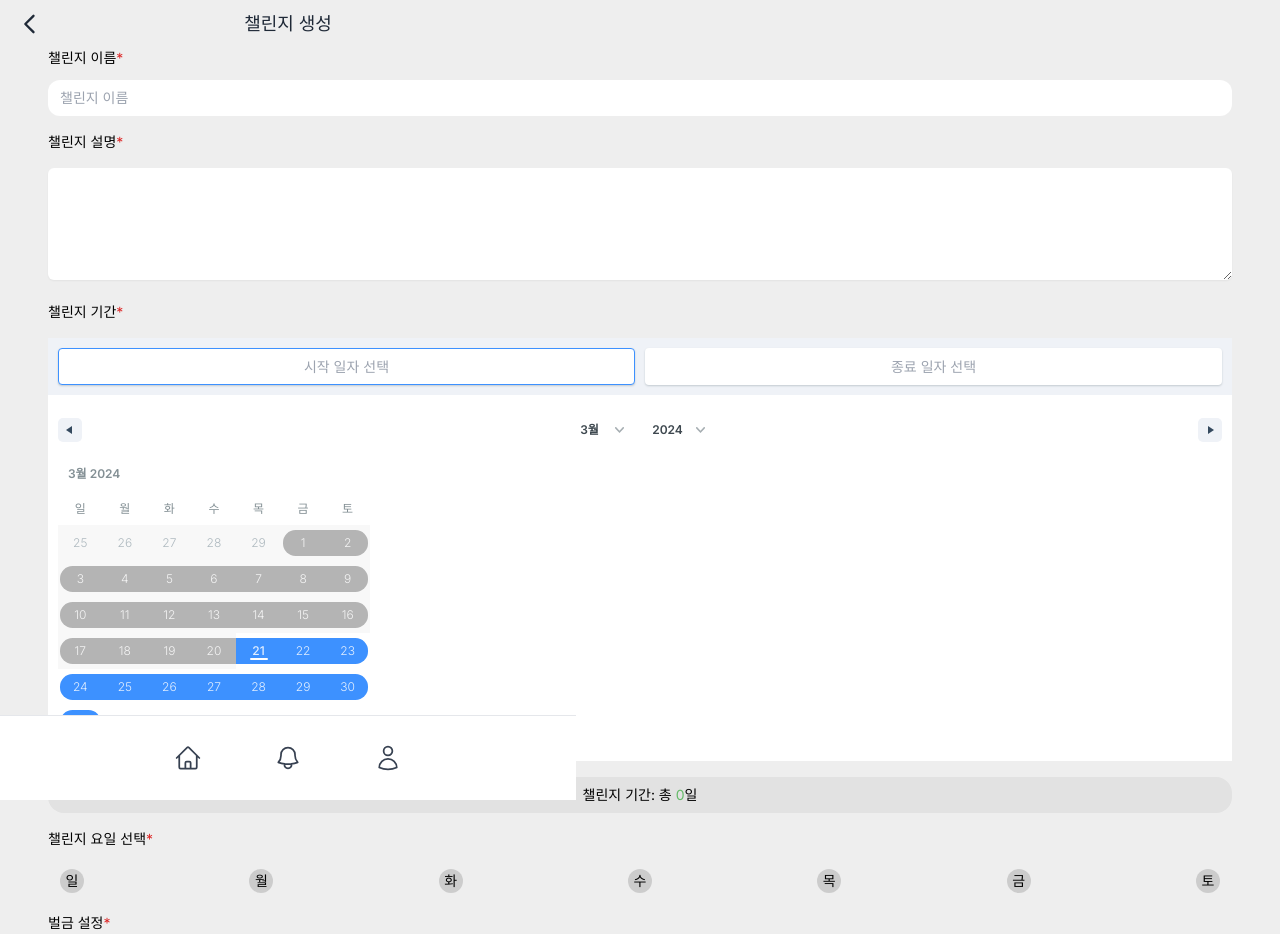
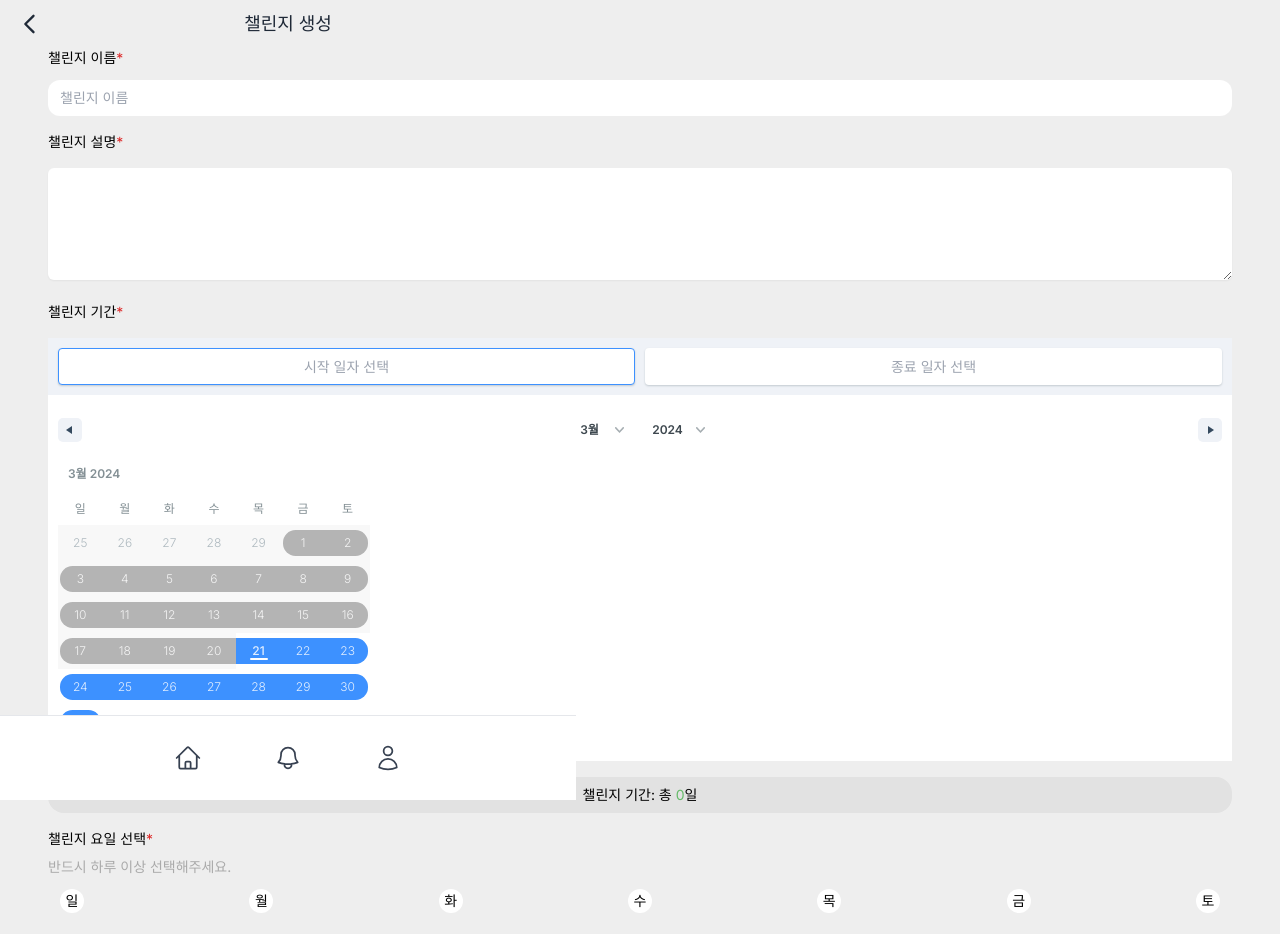
Before and after one commit to HabitPay/frontend, a Next.js app: page /challenges/create_challenge in a window 1280 px wide. Shown: the top 934 px of the page. Built offline with nearby package versions, Linux system fonts and the light colour scheme.

Commit message:
✨ feat: 요일 선택 기능 구현 #27

```diff
--- a/src/app/challenges/create_challenge/page.tsx
+++ b/src/app/challenges/create_challenge/page.tsx
@@ -2,7 +2,7 @@
 
 import { useState } from "react";
 
-import { format, differenceInDays } from "date-fns";
+import { format, differenceInDays, set } from "date-fns";
 import { useForm, Controller } from "react-hook-form";
 import { toZonedTime } from "date-fns-tz";
 import { ko } from "date-fns/locale";
@@ -48,6 +48,8 @@ function Page() {
     formState: { errors },
   } = useForm<IChallengeForm>({});
 
+  const [selectedDays, setSelectedDays] = useState([0, 0, 0, 0, 0, 0, 0]);
+
   const [challengeDate, setChallengeDate] = useState([
     {
       startDate: null,
@@ -64,7 +66,12 @@ function Page() {
 
   const onDescriptionChange = () => {};
 
-  const onStartDateChange = () => {};
+  const onSelectedDaysChange = (index: number) => {
+    setSelectedDays((prev) => {
+      prev[index] = prev[index] === 1 ? 0 : 1;
+      return [...prev];
+    });
+  };
 
   return (
     <Layout canGoBack hasTabBar title="챌린지 생성">
@@ -134,17 +141,21 @@ function Page() {
             </div>
             <div className="flex flex-col">
               <Label title="챌린지 요일 선택" isRequired />
-              <div className="flex flex-col mt-5 mb-5">
+              <div className="mt-2 text-sm text-habit-gray">
+                반드시 하루 이상 선택해주세요.
+              </div>
+              <div className="flex flex-col mt-3 mb-5">
                 <div className="flex flex-row justify-between px-3 text-sm">
-                  {[0, 0, 0, 0, 0, 0, 0].map((item, index) => (
+                  {selectedDays.map((item, index) => (
                     <div
                       key={index}
                       className={addClassNames(
                         "flex items-center justify-center p-1 rounded-full size-6 ",
                         item === 1
                           ? "text-habit-green bg-[#E0E9E1]"
-                          : "bg-[#CCCCCC]"
+                          : "bg-white"
                       )}
+                      onClick={() => onSelectedDaysChange(index)}
                     >
                       {Days[index]}
                     </div>
```
